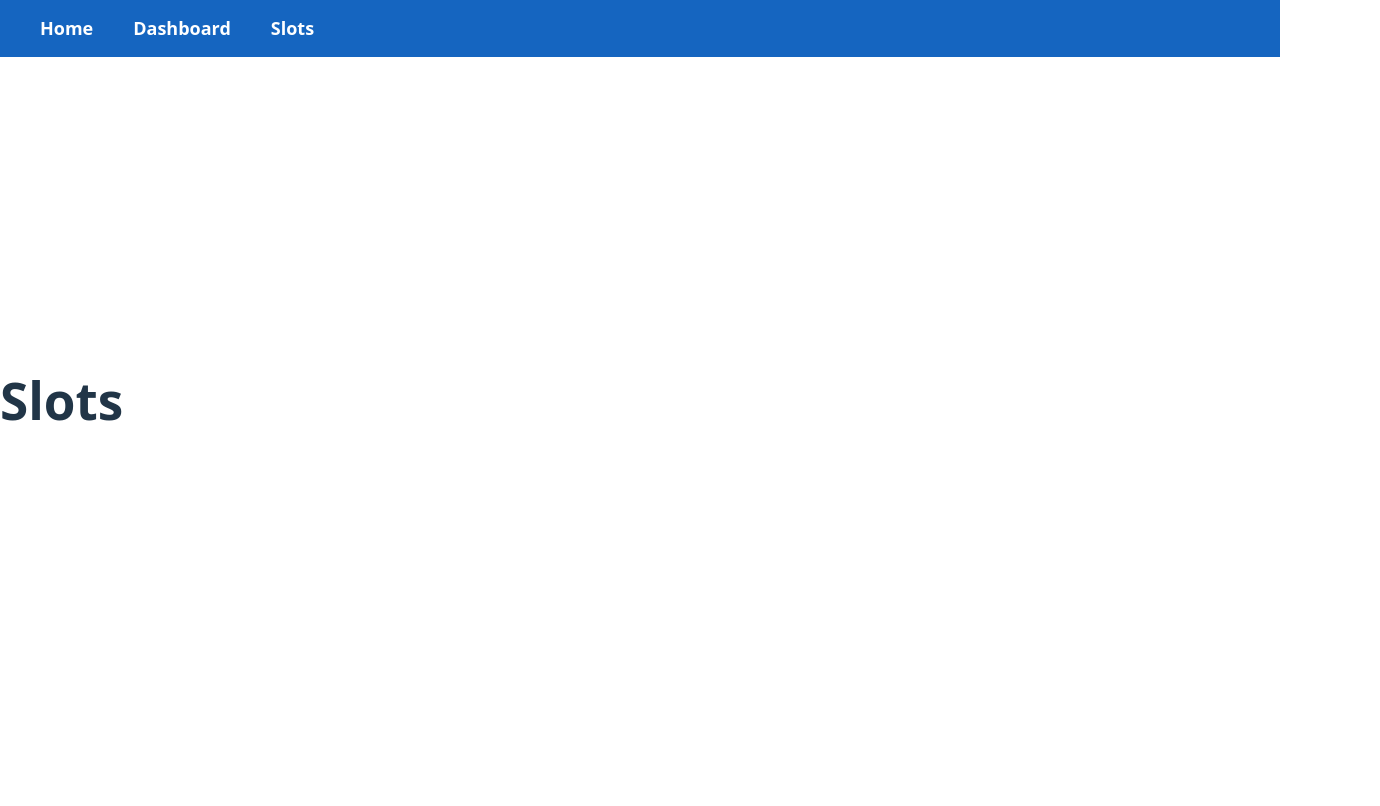
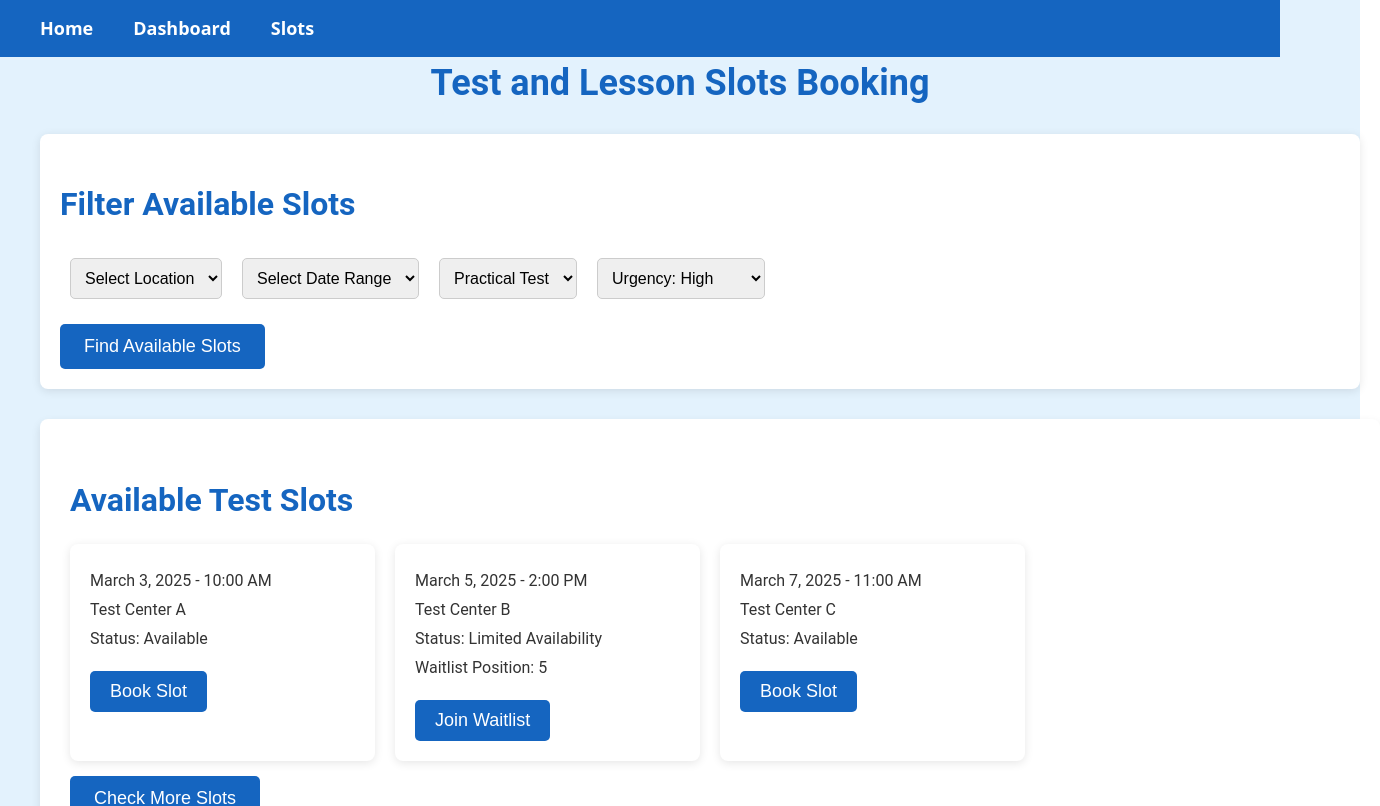
Before and after one commit to qozfa-dev/speed-book, a React (Vite) app in the folder frontend/web-app/: page /slots in a window 1280 px wide. Shown: the top 806 px of the page, 1380 px wide, since content can reach past the window. Built offline with nearby package versions, Linux system fonts and the light colour scheme.

Commit message:
Add content and styling to Slots page

```diff
--- /dev/null
+++ b/frontend/web-app/src/pages/Slots.css
@@ -0,0 +1,108 @@
+/* General Layout */
+.slots-container {
+    background-color: #e3f2fd;
+    color: #333;
+    padding: 40px;
+    /* max-width: 1250px; */
+    width: 100vw;
+    margin: 0 auto;
+    font-family: 'Roboto', sans-serif;
+  }
+
+  /* Page Title */
+  h1 {
+    text-align: center;
+    font-size: 36px;
+    color: #1565c0;
+    margin-bottom: 30px;
+  }
+
+  /* Filter Section */
+  .filters {
+    background-color: #ffffff;
+    padding: 20px;
+    border-radius: 8px;
+    box-shadow: 0 2px 10px rgba(0, 0, 0, 0.1);
+    margin-bottom: 30px;
+  }
+
+  .filters select {
+    padding: 10px;
+    margin: 10px;
+    font-size: 16px;
+    border: 1px solid #ccc;
+    border-radius: 5px;
+  }
+
+  .cta-button {
+    background-color: #1565c0;
+    color: white;
+    font-size: 18px;
+    padding: 12px 24px;
+    border: none;
+    border-radius: 5px;
+    cursor: pointer;
+    transition: 0.3s;
+    display: inline-block;
+    margin-top: 15px;
+  }
+
+  .cta-button:hover {
+    background-color: #0d47a1;
+  }
+
+  /* Test Slots Section */
+  .test-slots, .lesson-slots, .alerts {
+    margin-bottom: 40px;
+  }
+
+  .slot-list, .lesson-list {
+    display: grid;
+    grid-template-columns: repeat(auto-fill, minmax(300px, 1fr));
+    gap: 20px;
+  }
+
+  .slot-card, .lesson-card {
+    background-color: white;
+    padding: 20px;
+    border-radius: 8px;
+    box-shadow: 0 2px 10px rgba(0, 0, 0, 0.1);
+  }
+
+  .slot-card button, .lesson-card button {
+    background-color: #1565c0;
+    color: white;
+    padding: 10px 20px;
+    border: none;
+    border-radius: 5px;
+    cursor: pointer;
+  }
+
+  .slot-card button:hover, .lesson-card button:hover {
+    background-color: #0d47a1;
+  }
+
+  .slot-card p {
+    margin: 5px 0;
+  }
+
+  .waitlist {
+    background-color: #f57c00;
+  }
+
+  .alert {
+    background-color: #fff3e0;
+    padding: 10px;
+    border-radius: 5px;
+    margin-bottom: 15px;
+  }
+
+  @media (max-width: 768px) {
+    .filters select {
+      width: 100%;
+    }
+
+    .slot-list, .lesson-list {
+      grid-template-columns: 1fr;
+    }
+  }
--- a/frontend/web-app/src/pages/Slots.jsx
+++ b/frontend/web-app/src/pages/Slots.jsx
@@ -1,7 +1,131 @@
-import React from 'react';
+import React, { useState } from 'react';
+import './Slots.css';
+
+
 
 function Slots() {
-    return <h1>Slots</h1>;
-  }
+  // Sample data for testing
+  const testSlots = [
+    { date: 'March 3, 2025', time: '10:00 AM', location: 'Test Center A', status: 'Available', waitlistPosition: null },
+    { date: 'March 5, 2025', time: '2:00 PM', location: 'Test Center B', status: 'Limited Availability', waitlistPosition: 5 },
+    { date: 'March 7, 2025', time: '11:00 AM', location: 'Test Center C', status: 'Available', waitlistPosition: null },
+  ];
+
+  const lessonSlots = [
+    { instructor: 'John Smith', location: 'Central Park', time: 'March 5, 2025 - 2:00 PM', duration: '1 Hour', cost: '$50' },
+    { instructor: 'Jane Doe', location: 'Downtown', time: 'March 6, 2025 - 10:00 AM', duration: '2 Hours', cost: '$90' },
+  ];
+
+  const [selectedFilter, setSelectedFilter] = useState({
+    location: '',
+    dateRange: '',
+    testType: 'practical',
+    urgencyLevel: 'High',
+  });
+
+  const handleSlotAction = (slot) => {
+    // Slot action logic
+    alert(`Booking ${slot.date} at ${slot.location}`);
+  };
+
+  const handleWaitlistAction = (slot) => {
+    // Waitlist action logic
+    alert(`Joined waitlist for ${slot.date} at ${slot.location}`);
+  };
+
+  return (
+    <div className="slots-container">
+      <h1>Test and Lesson Slots Booking</h1>
+
+      {/* Filters Section */}
+      <section className="filters">
+        <h2>Filter Available Slots</h2>
+        <div className="filter-options">
+          <select
+            value={selectedFilter.location}
+            onChange={(e) => setSelectedFilter({ ...selectedFilter, location: e.target.value })}
+          >
+            <option value="">Select Location</option>
+            <option value="Test Center A">Test Center A</option>
+            <option value="Test Center B">Test Center B</option>
+            <option value="Test Center C">Test Center C</option>
+          </select>
+          <select
+            value={selectedFilter.dateRange}
+            onChange={(e) => setSelectedFilter({ ...selectedFilter, dateRange: e.target.value })}
+          >
+            <option value="">Select Date Range</option>
+            <option value="Next 7 days">Next 7 Days</option>
+            <option value="Next 3 days">Next 3 Days</option>
+            <option value="Custom">Custom Range</option>
+          </select>
+          <select
+            value={selectedFilter.testType}
+            onChange={(e) => setSelectedFilter({ ...selectedFilter, testType: e.target.value })}
+          >
+            <option value="practical">Practical Test</option>
+            <option value="theory">Theory Test</option>
+          </select>
+          <select
+            value={selectedFilter.urgencyLevel}
+            onChange={(e) => setSelectedFilter({ ...selectedFilter, urgencyLevel: e.target.value })}
+          >
+            <option value="High">Urgency: High</option>
+            <option value="Medium">Urgency: Medium</option>
+            <option value="Low">Urgency: Low</option>
+          </select>
+        </div>
+        <button className="cta-button">Find Available Slots</button>
+      </section>
+
+      {/* Available Test Slots */}
+      <section className="test-slots">
+        <h2>Available Test Slots</h2>
+        <div className="slot-list">
+          {testSlots.map((slot, index) => (
+            <div key={index} className="slot-card">
+              <p>{`${slot.date} - ${slot.time}`}</p>
+              <p>{slot.location}</p>
+              <p>Status: {slot.status}</p>
+              <p>{slot.waitlistPosition ? `Waitlist Position: ${slot.waitlistPosition}` : null}</p>
+              {slot.status === 'Available' ? (
+                <button className="cta-button" onClick={() => handleSlotAction(slot)}>Book Slot</button>
+              ) : (
+                <button className="cta-button waitlist" onClick={() => handleWaitlistAction(slot)}>Join Waitlist</button>
+              )}
+            </div>
+          ))}
+        </div>
+        <button className="cta-button">Check More Slots</button>
+      </section>
+
+      {/* Available Lesson Slots */}
+      <section className="lesson-slots">
+        <h2>Available Lesson Slots</h2>
+        <div className="lesson-list">
+          {lessonSlots.map((lesson, index) => (
+            <div key={index} className="lesson-card">
+              <p>{lesson.instructor}</p>
+              <p>{lesson.location}</p>
+              <p>{lesson.time}</p>
+              <p>Duration: {lesson.duration}</p>
+              <p>Cost: {lesson.cost}</p>
+              <button className="cta-button">Book Lesson</button>
+            </div>
+          ))}
+        </div>
+        <button className="cta-button">Find More Lessons</button>
+      </section>
+
+      {/* Real-Time Alerts */}
+      <section className="alerts">
+        <h2>Real-Time Alerts</h2>
+        <p className="alert">🚨 New Slot Available for March 5th at 10:00 AM – Book Now!</p>
+        <p className="alert">🚨 Test Slot in your area has opened up! Grab it before it’s gone.</p>
+        <button className="cta-button">Book Now</button>
+      </section>
+    </div>
+  );
+}
 
   export default Slots;
```
